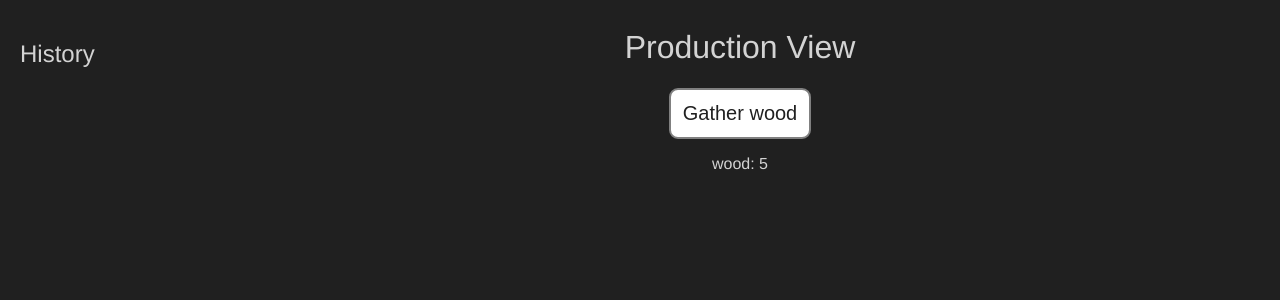
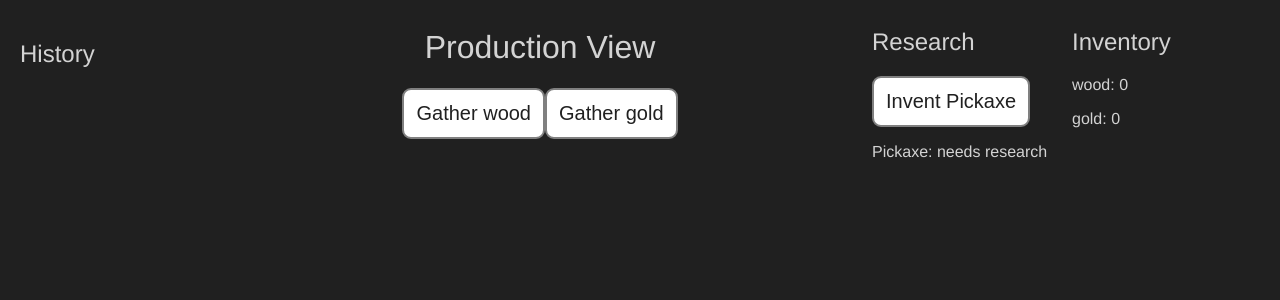
Before and after one commit to mablay/bitcoin-clicker, a Vue app: page / in a window 1280 px wide. Shown: the top 300 px of the page. Built offline with nearby package versions, Linux system fonts and the light colour scheme.

Commit message:
introduced vuex

```diff
--- a/package.json
+++ b/package.json
@@ -13,7 +13,8 @@
   },
   "dependencies": {
     "vue": "^2.5.2",
-    "vue-router": "^3.0.1"
+    "vue-router": "^3.0.1",
+    "vuex": "^3.0.1"
   },
   "devDependencies": {
     "autoprefixer": "^7.1.2",
--- a/src/components/Action.vue
+++ b/src/components/Action.vue
@@ -1,7 +1,8 @@
 <template>
   <button class="btn-action"
           v-on:click="trigger()"
-          v-bind:style="{ background: `linear-gradient(to left, white ${this.progress}% , SILVER ${this.progress}% )` }">
+          v-bind:style="{ background: `linear-gradient(to left, white ${this.progress}% , SILVER ${this.progress}% )` }"
+          v-bind:class="{ disabled: !enabled }">
     <slot></slot>
   </button>
 </template>
@@ -13,6 +14,10 @@ export default {
     duration: {
       type: Number,
       default: 1000
+    },
+    enabled: {
+      type: Boolean,
+      default: true
     },
     done: Function
   },
@@ -28,9 +33,10 @@ export default {
   },
   methods: {
     trigger () {
+      if (!this.enabled) return
       if (this.millis >= this.duration) { this.millis = 0 }
       if (this.millis === 0) {
-        console.log('[action] trigger duration type', typeof this.duration)
+        // console.log('[action] trigger duration type', typeof this.duration)
         const timer = setInterval(() => {
           this.millis += 20
           if (this.millis >= this.duration) {
@@ -61,4 +67,7 @@ export default {
   border: solid 2px grey;
   box-shadow: 0px 0px 16px skyblue;
 }
+.btn-action.disabled {
+  color: lightgrey;
+}
 </style>
--- a/src/components/Game.vue
+++ b/src/components/Game.vue
@@ -1,36 +1,25 @@
 <template>
   <div class="game">
-    <History v-bind:history="history"></History>
-    <Production v-bind:state="state"></Production>
+    <History></History>
+    <Research></Research>
+    <Production></Production>
+    <Inventory></Inventory>
   </div>
 </template>
 
 <script>
 import Production from './Production.vue'
+import Research from './Research.vue'
 import History from './History.vue'
+import Inventory from './Inventory.vue'
 export default {
   name: 'Game',
-  data () {
-    return {
-      state: {wood: 5},
-      history: []
-    }
-  },
-  computed: {
-    wood () {
-      return this.state.wood
-    }
-  },
-  watch: {
-    wood: function (newWood, oldWood) {
-      // const amount = newWood - oldWood
-      this.history.unshift('Gathered wood +' + Date.now())
-      if (this.history.length > 9) this.history.pop()
-    }
-  },
+  // data () {},
   components: {
     Production,
-    History
+    History,
+    Inventory,
+    Research
   }
 }
 </script>
@@ -38,9 +27,9 @@ export default {
 <style>
 .game {
   display: grid;
-  grid-template-columns: 200px auto;
+  grid-template-columns: 200px auto 200px 200px;
   grid-template-rows: auto;
-  grid-template-areas: "history production";
+  grid-template-areas: "history production research inventory";
 }
 
 .history {
--- a/src/components/History.vue
+++ b/src/components/History.vue
@@ -8,11 +8,11 @@
 </template>
 
 <script>
+import { mapState } from 'vuex'
+
 export default {
   name: 'History',
-  props: {
-    history: Array
-  }
+  computed: mapState(['history'])
 }
 </script>
 
--- /dev/null
+++ b/src/components/Inventory.vue
@@ -0,0 +1,25 @@
+<template>
+  <div class="view inventory">
+    <h2>Inventory</h2>
+    <p v-for="(item, index) in items" :key="index">{{item}}: {{inventory[item]}}</p>
+  </div>
+</template>
+
+<script>
+import { mapInventory } from '../store'
+export default {
+  name: 'Inventory',
+  computed: {
+    ...mapInventory(),
+    inventory () {
+      return this.$store.state.inventory
+    }
+  }
+}
+</script>
+
+<style>
+.history {
+  grid-area: history;
+}
+</style>
--- a/src/components/Production.vue
+++ b/src/components/Production.vue
@@ -2,30 +2,31 @@
   <div class="view production">
     <h1>Production View</h1>
     <Action v-bind:duration="200"
-            v-bind:done="() => state.wood += 5">Gather wood</Action>
-    <p>wood: {{state.wood}}</p>
+            v-bind:done="gatherWood">Gather wood</Action>
+    <Action v-bind:duration="500"
+            v-bind:done="gatherGold">Gather gold</Action>
   </div>
 </template>
 
 <script>
 import Action from './Action.vue'
+import { mapState, mapActions } from 'vuex'
+import { mapInventory } from '../store'
 export default {
   name: 'Production',
-  props: {
-    state: Object
-  },
-  data () {
-    return {
-      // state: {}
-    }
-  },
   components: {
     Action
   },
+  computed: {
+    ...mapState(['pickaxe']),
+    ...mapInventory()
+  },
   methods: {
-    aGatherWood () {
-      this.state.wood += 5
-    }
+    ...mapActions([
+      'gatherWood',
+      'gatherGold',
+      'inventPickaxe'
+    ])
   }
 }
 </script>
--- /dev/null
+++ b/src/components/Research.vue
@@ -0,0 +1,31 @@
+<template>
+  <div class="view research">
+    <h2>Research</h2>
+    <Action v-bind:duration="2000"
+            v-bind:enabled="!pickaxe"
+            v-bind:done="inventPickaxe">Invent Pickaxe</Action>
+    <p>Pickaxe: {{pickaxeStatus}}</p>
+  </div>
+</template>
+
+<script>
+import Action from './Action.vue'
+import { mapActions, mapState } from 'vuex'
+export default {
+  name: 'Research',
+  components: {
+    Action
+  },
+  computed: mapState({
+    pickaxe: (state) => state.tech.pickaxe,
+    pickaxeStatus: (state) => state.pickaxe ? 'invented' : 'needs research'
+  }),
+  methods: mapActions(['inventPickaxe'])
+}
+</script>
+
+<style>
+.research {
+  grid-area: research;
+}
+</style>
--- a/src/main.js
+++ b/src/main.js
@@ -1,13 +1,17 @@
 // The Vue build version to load with the `import` command
 // (runtime-only or standalone) has been set in webpack.base.conf with an alias.
 import Vue from 'vue'
+import Vuex from 'vuex'
+import store from './store.js'
 import App from './App'
 import router from './router'
 
+Vue.use(Vuex)
 Vue.config.productionTip = false
 
 /* eslint-disable no-new */
 new Vue({
+  store: store(),
   el: '#app',
   router,
   components: { App },
--- /dev/null
+++ b/src/store.js
@@ -0,0 +1,52 @@
+import Vuex from 'vuex'
+
+const store = () => new Vuex.Store({
+  state: {
+    inventory: {
+      wood: 0,
+      gold: 0
+    },
+    tech: {
+      pickaxe: 0
+    },
+    history: []
+  },
+  mutations: {
+    addToInventory: (state, {item, amount}) => (state.inventory[item] += amount),
+    goldAdd: (state, amount) => (state.gold += amount),
+    inventPickaxe: (state) => (state.tech.pickaxe = 1),
+    log: (state, msg) => {
+      state.history.unshift(msg)
+      if (state.history.length > 8) state.history.pop()
+    }
+  },
+  actions: {
+    gatherWood ({commit, state}) {
+      const amount = 5
+      commit('addToInventory', {item: 'wood', amount})
+      commit('log', `Gathered ${amount} wood`)
+    },
+    gatherGold ({commit, state}) {
+      const amount = 1 + state.tech.pickaxe * 2 // might be different depending on app state
+      commit('addToInventory', {item: 'gold', amount})
+      commit('log', `Gathered ${amount} gold`)
+    },
+    inventPickaxe ({commit}) {
+      commit('inventPickaxe')
+      commit('log', `Invented Pickaxe`)
+    }
+  }
+})
+
+export const mapInventory = () => {
+  const items = ['wood', 'gold']
+  return {
+    ...Vuex.mapState(items.reduce((acc, item) => {
+      acc[item] = (state) => state.inventory[item]
+      return acc
+    }, {})),
+    items: (state) => items
+  }
+}
+
+export default store
```
Also changed, not shown: 1 other file (tests, documents, lock files or other folders).
